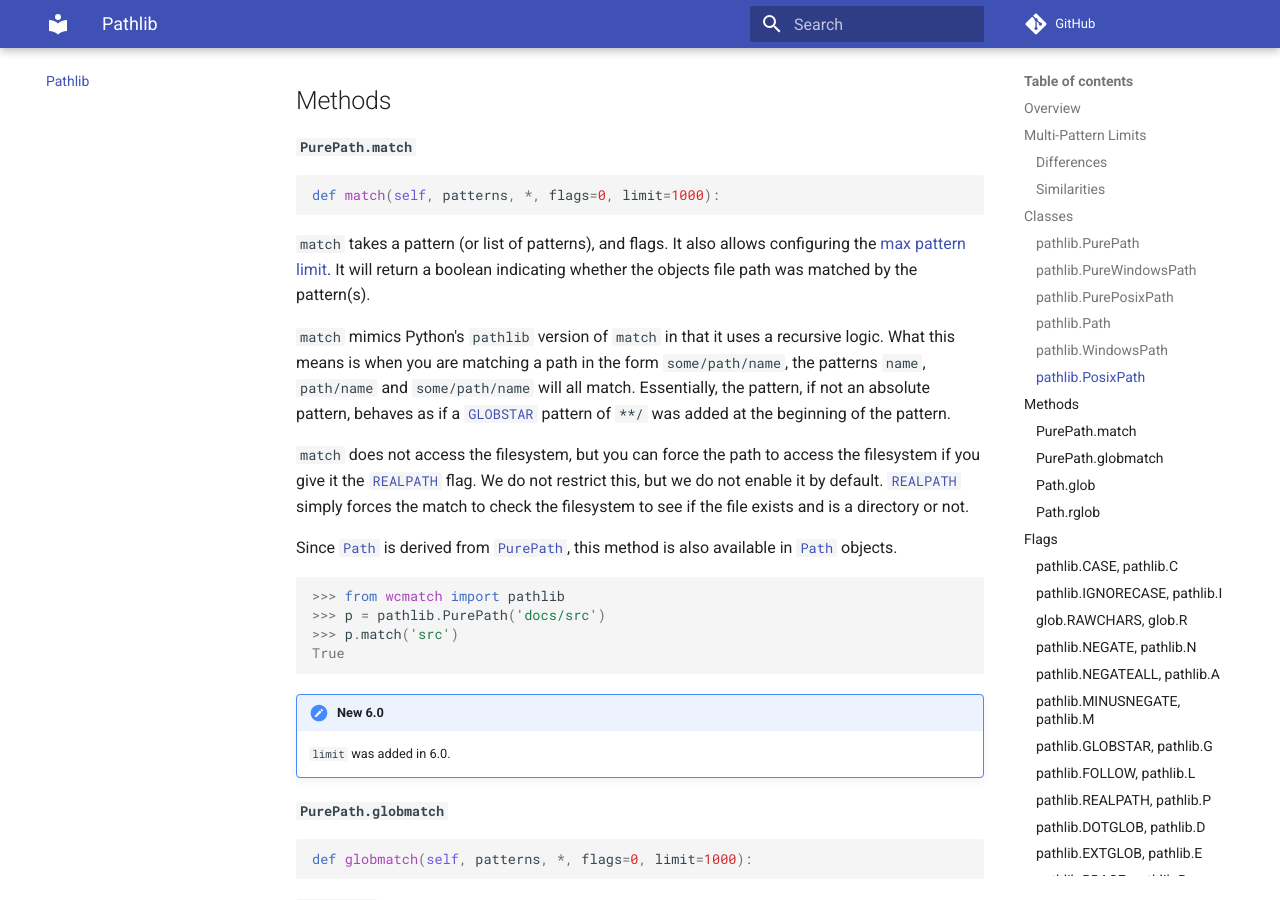
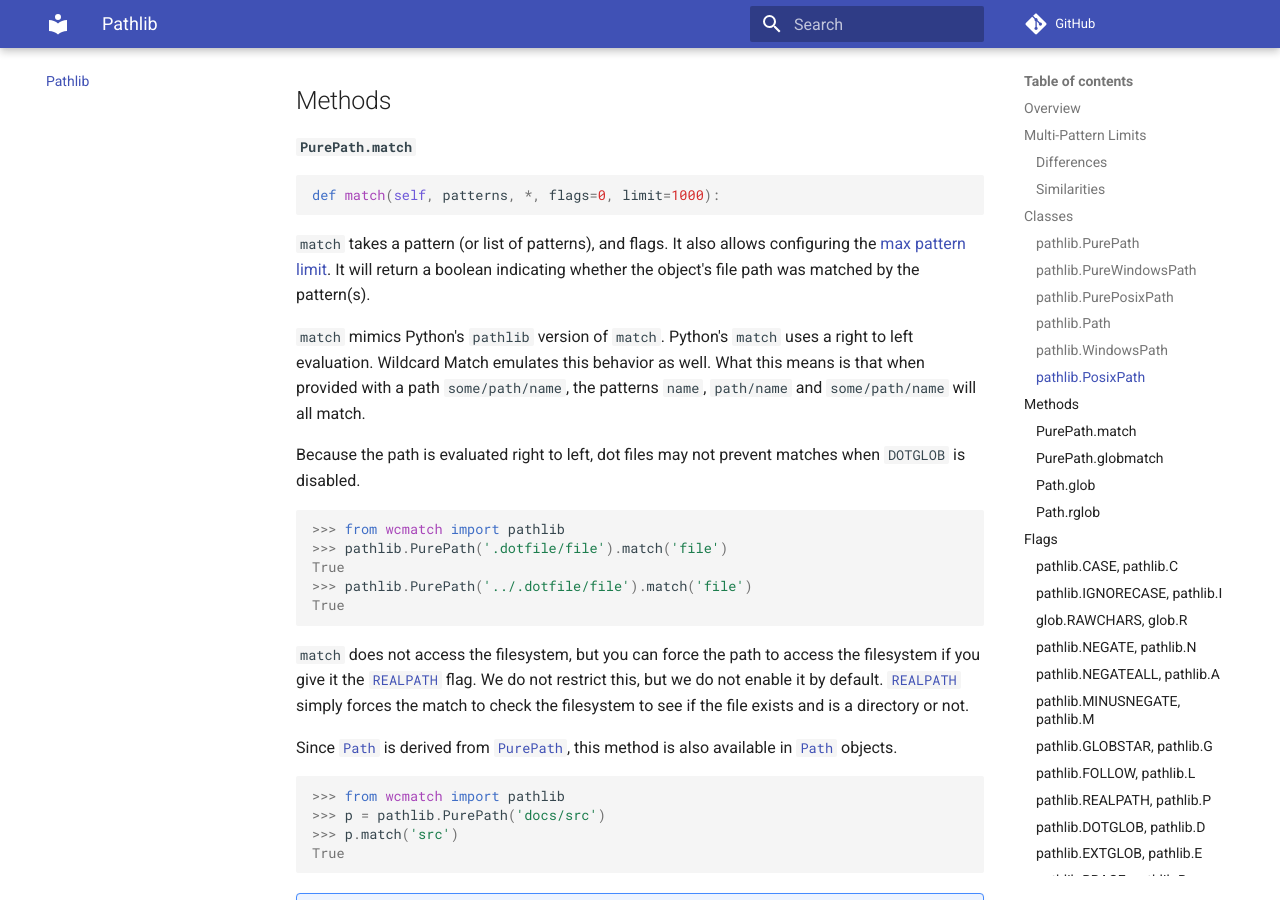
Before and after one commit to facelessuser/wcmatch, an MkDocs documentation site: the page built from docs/src/markdown/pathlib.md, in a window 1280 px wide and 900 px high, scrolled down 4692 px. Built offline with MkDocs 1.6.1 and Material for MkDocs 9.7.7, drawn with Linux system fonts in a browser that asks for light colours; comment, search, counter and statistics services are not loaded; some of the changed text lies outside the part shown.

Commit message:
Fix pathlib match behavior related to dot files
Pathlib should not be limited by dotfiles on the left as evaluation
order is from right to left.

````diff
--- a/docs/src/markdown/glob.md
+++ b/docs/src/markdown/glob.md
@@ -736,7 +736,9 @@ enabled, ensuring the files have trailing slashes can still save you a call to `
 
 `MATCHBASE`, when a pattern has no slashes in it, will cause [`glob`](#globglob) and [`iglob`](#globiglob) to seek for
 any file anywhere in the tree with a matching basename. When enabled for [`globfilter`](#globglobfilter) and
-[`globmatch`](#globglobmatch), any path whose basename matches.
+[`globmatch`](#globglobmatch), any path whose basename matches. `MATCHBASE` is sensitive to files and directories that
+start with `.` and will not match such files and directories if [`DOTGLOB`](#globdotglob) is not enabled.
+
 
 ```pycon3
 >>> from wcmatch import glob
--- a/docs/src/markdown/pathlib.md
+++ b/docs/src/markdown/pathlib.md
@@ -217,13 +217,22 @@ def match(self, patterns, *, flags=0, limit=1000):
 ```
 
 `match` takes a pattern (or list of patterns), and flags.  It also allows configuring the [max pattern
-limit](#multi-pattern-limits). It will return a boolean indicating whether the objects file path was matched by the
+limit](#multi-pattern-limits). It will return a boolean indicating whether the object's file path was matched by the
 pattern(s).
 
-`match` mimics Python's `pathlib` version of `match` in that it uses a recursive logic. What this means is when you are
-matching a path in the form `some/path/name`, the patterns `name`, `path/name` and `some/path/name` will all match.
-Essentially, the pattern, if not an absolute pattern, behaves as if a [`GLOBSTAR`](#pathlibglobstar) pattern of `**/`
-was added at the beginning of the pattern.
+`match` mimics Python's `pathlib` version of `match`. Python's `match` uses a right to left evaluation. Wildcard Match
+emulates this behavior as well. What this means is that when provided with a path `some/path/name`, the patterns `name`,
+`path/name` and `some/path/name` will all match.
+
+Because the path is evaluated right to left, dot files may not prevent matches when `DOTGLOB` is disabled.
+
+```pycon3
+>>> from wcmatch import pathlib
+>>> pathlib.PurePath('.dotfile/file').match('file')
+True
+>>> pathlib.PurePath('../.dotfile/file').match('file')
+True
+```
 
 `match` does not access the filesystem, but you can force the path to access the filesystem if you give it the
 [`REALPATH`](#pathlibrealpath) flag. We do not restrict this, but we do not enable it by default.
@@ -516,7 +525,8 @@ benefit from disabling "unique" optimizations, they would only run slower, so `N
 
 `MATCHBASE`, when a pattern has no slashes in it, will cause all glob related functions to seek for any file anywhere in
 the tree with a matching basename, or in the case of [`match`](#purepathmatch) and [`globmatch`](#purepathglobmatch),
-path whose basename matches.
+path whose basename matches. `MATCHBASE` is sensitive to files and directories that start with `.` and will not match
+such files and directories if [`DOTGLOB`](#pathlibdotglob) is not enabled.
 
 ```pycon3
 >>> from wcmatch import pathlib
--- a/mkdocs.yml
+++ b/mkdocs.yml
@@ -41,7 +41,7 @@ markdown_extensions:
   - markdown.extensions.tables:
   - markdown.extensions.abbr:
   - markdown.extensions.footnotes:
-  - pymdownx.extrarawhtml:
+  - markdown.extensions.md_in_html:
   - pymdownx.superfences:
       preserve_tabs: true
   - pymdownx.highlight:
````
Also changed, not shown: docs/src/markdown/about/changelog.md (+5 -0 lines), docs/src/markdown/wcmatch.md (+3 -3 lines), 3 other files.
